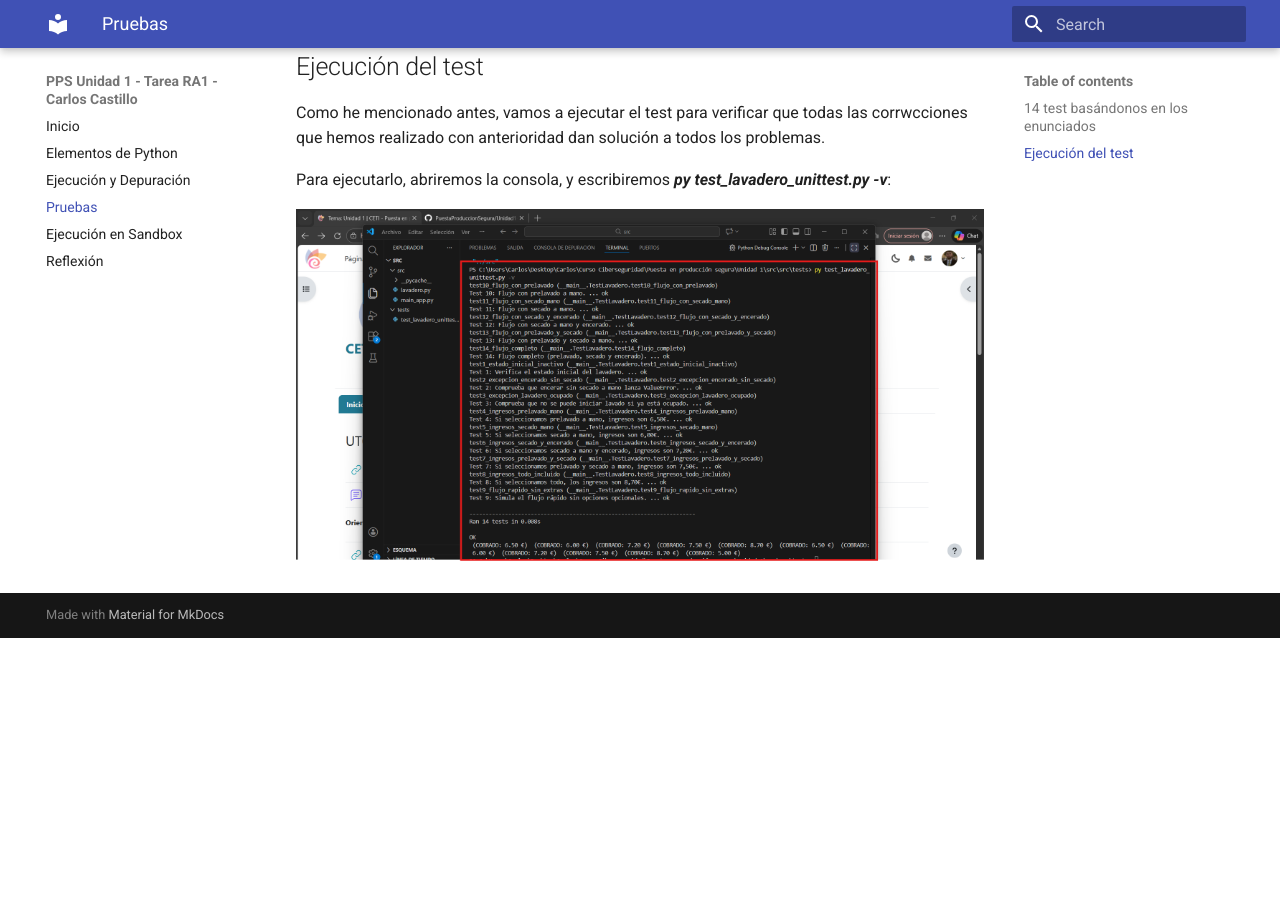
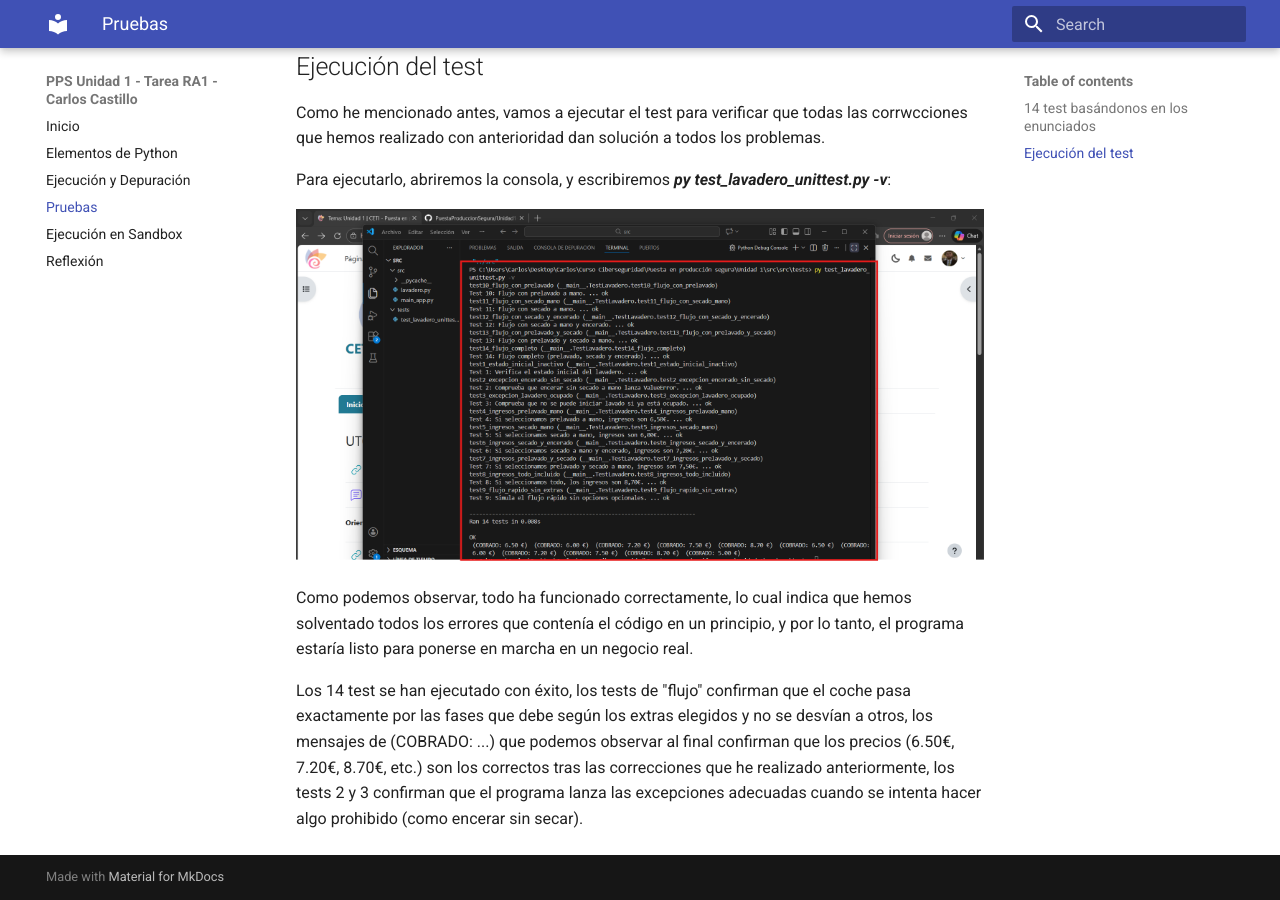
Before and after one commit to carloscastillogon1/Unidad1-TareaRA1-CarlosCastillo, an MkDocs documentation site: the page built from docs/pruebas.md, in a window 1280 px wide and 900 px high, scrolled down 3516 px. Built offline with MkDocs 1.6.1 and Material for MkDocs 9.7.7, drawn with Linux system fonts in a browser that asks for light colours; before the commit the page ends 4154 px from its top, so only the background shows below that.

Commit message:
pruebas.md

```diff
--- a/docs/pruebas.md
+++ b/docs/pruebas.md
@@ -77,3 +77,12 @@ Como he mencionado antes, vamos a ejecutar el test para verificar que todas las
 Para ejecutarlo, abriremos la consola, y escribiremos ***py test_lavadero_unittest.py -v***:
 
    ![pruebas](images/pruebas.png)
+
+
+Como podemos observar, todo ha funcionado correctamente, lo cual indica que hemos solventado todos los errores que contenía el código en un principio, y por lo
+tanto, el programa estaría listo para ponerse en marcha en un negocio real.
+
+Los 14 test se han ejecutado con éxito, los tests de "flujo" confirman que el coche pasa exactamente por las fases que debe según los extras elegidos y no se
+desvían a otros, los mensajes de (COBRADO: ...) que podemos observar al final confirman que los precios (6.50€, 7.20€, 8.70€, etc.) son los correctos tras las
+correcciones que he realizado anteriormente, los tests 2 y 3 confirman que el programa lanza las excepciones adecuadas cuando se intenta hacer algo prohibido
+(como encerar sin secar).
```
